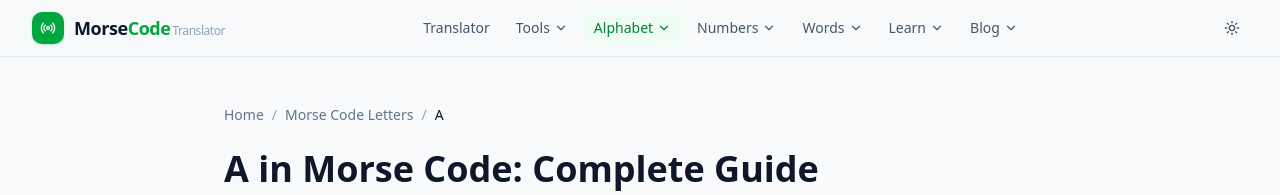
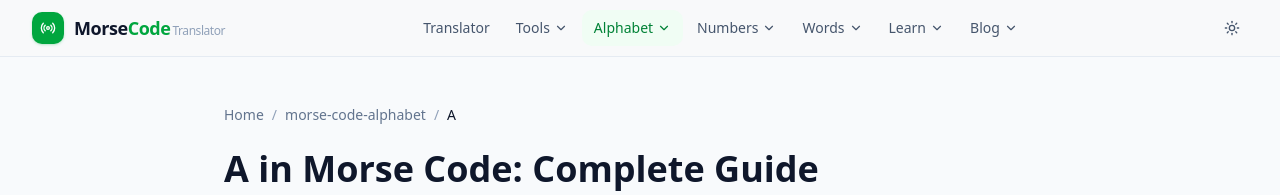
Before and after one commit to muzamil4382-hue/Morse-code-0.2, a Next.js app: page /morse-code-letter/a in a window 1280 px wide. Shown: the top 195 px of the page. Built offline with nearby package versions, Linux system fonts and the light colour scheme.

Commit message:
Update page.tsx

```diff
--- a/src/app/morse-code-letter/[letter]/page.tsx
+++ b/src/app/morse-code-letter/[letter]/page.tsx
@@ -125,7 +125,7 @@ export default async function LetterPage({ params }: PageParams) {
   const faqSchema = generateFAQSchema(faqs);
   const breadcrumbSchema = generateBreadcrumbSchema([
     { name: "Home", url: "/" },
-    { name: "Morse Code Letters", url: "/morse-code-letters" },
+    { name: "Morse Code Alphabet", url: "/morse-code-alphabet" },
     { name: `Letter ${char}`, url: `/morse-code-letter/${letter}` },
   ]);
 
@@ -152,10 +152,10 @@ export default async function LetterPage({ params }: PageParams) {
             </Link>
             <span className="text-slate-400">/</span>
             <Link
-              href="/morse-code-letters"
+              href="/morse-code-alphabet"
               className="hover:text-green-600 transition-colors"
             >
-              Morse Code Letters
+              morse-code-alphabet
             </Link>
             <span className="text-slate-400">/</span>
             <span className="text-slate-900 font-medium">{char}</span>
```
